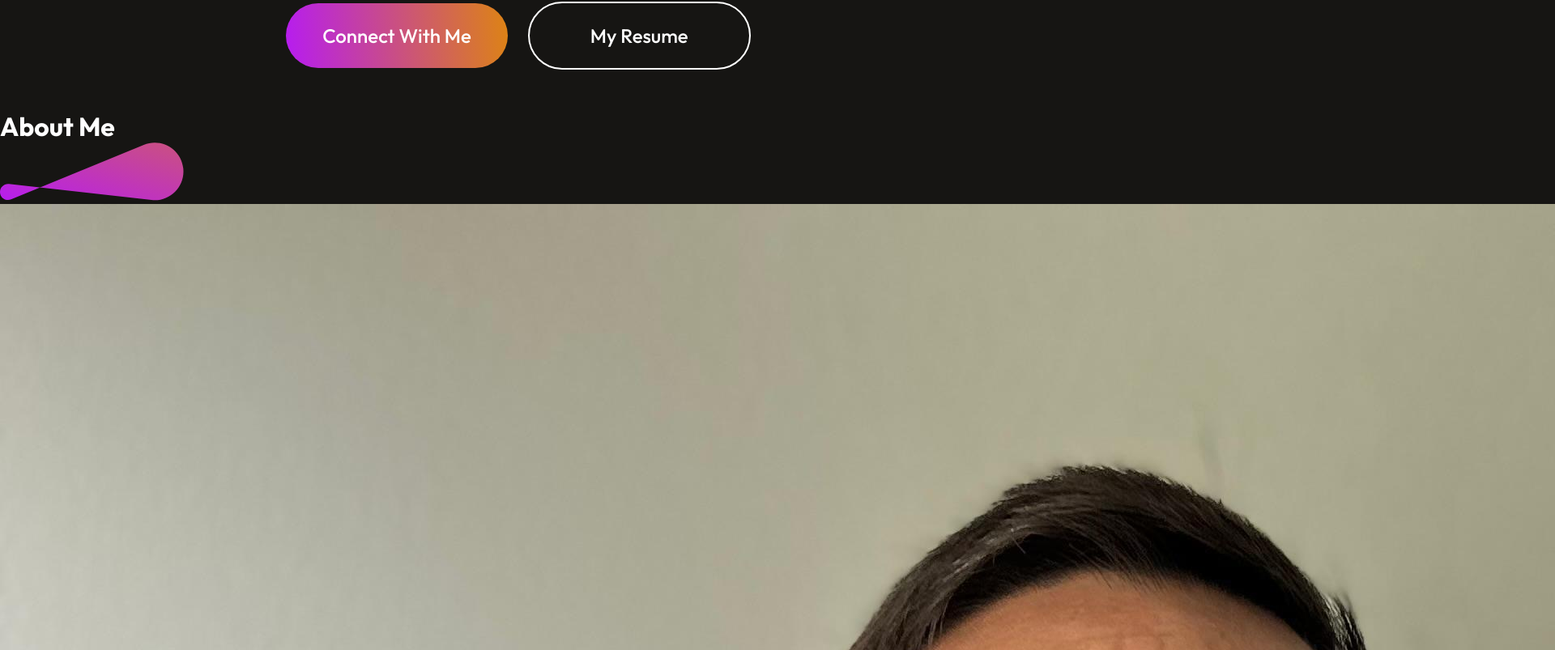
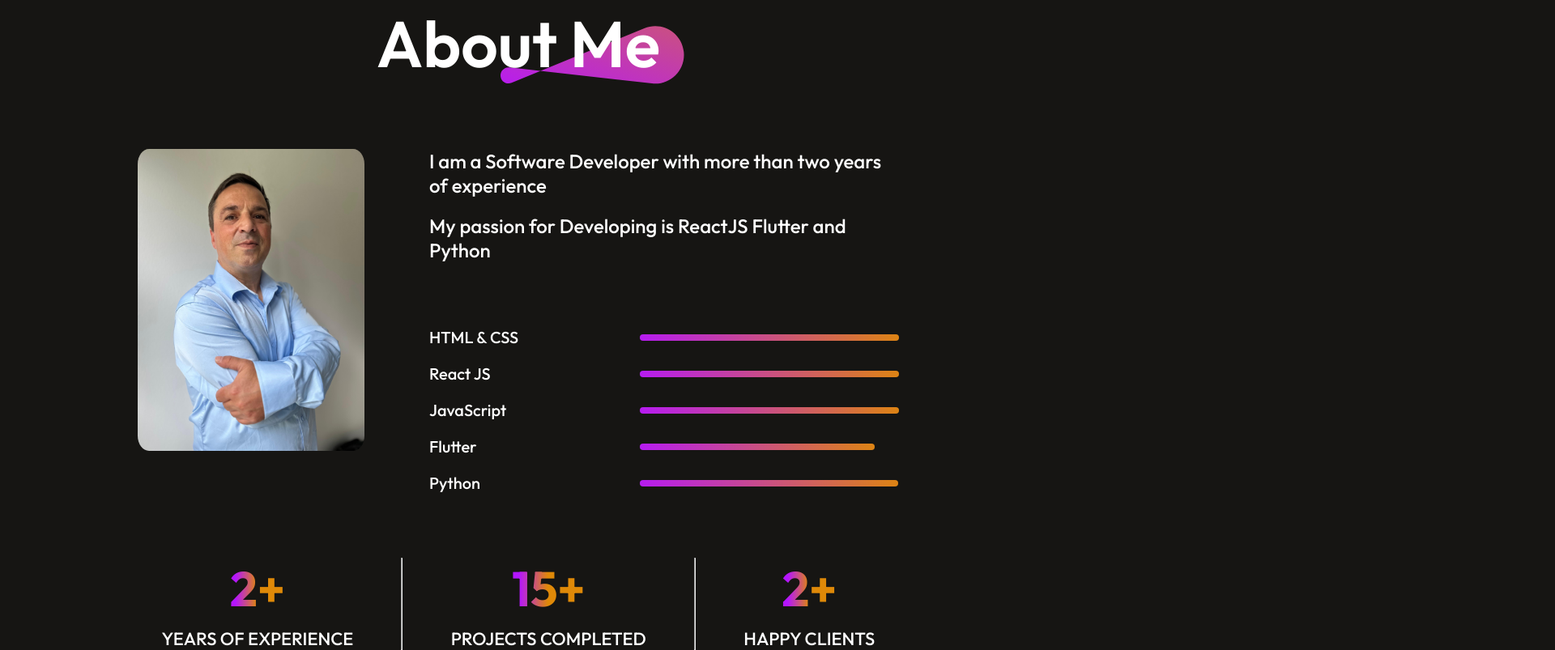
Before and after one commit to Giancarlo49/portfolio2024, a React (Vite) app: page / in a window 1280 px wide. Shown: the part 1097-1900 px from the top of the page at 81% size, 1920 px wide, since content can reach past the window. Built offline with nearby package versions, Linux system fonts and the light colour scheme.

Commit message:
about page fertig gestellt und startpage angepasst

```diff
--- a/src/Components/About/About.css
+++ b/src/Components/About/About.css
@@ -0,0 +1,119 @@
+.about-left img {
+    width: 280px; /* Hier können Sie die gewünschte Breite einstellen */
+    height: auto; /* Hier können Sie die gewünschte Höhe einstellen */
+    object-fit: cover; /* Optional: um das Bild zuzuschneiden und zu skalieren */
+    border-radius: 5%; /* Optional: um das Bild rund zu machen */
+}
+
+.about{
+    display: flex;
+    flex-direction: column;
+    align-items: center;
+    justify-content: center;
+    gap: 80px;
+    margin: 80px 170px;
+}
+
+.about-title{
+    position: relative;
+}
+
+.about-title h1{
+    padding: 0px 30px;
+    font-size: 80px;
+    font-weight: 600;
+}
+
+.about-title img{
+    position: absolute;
+    bottom: 0;
+    right: 0;
+    z-index: -1;
+}
+
+.about-sections{
+    display: flex;
+    gap: 80px;
+}
+
+.about-right{
+    display: flex;
+    flex-direction: column;
+    gap: 80px;
+}
+
+.about-para{
+    display: flex;
+    flex-direction: column;
+    gap: 20px;
+    font-size: 24px;
+    font-weight: 500;
+}
+
+.about-skills{
+    display: flex;
+    flex-direction: column;
+    gap: 20px;
+}
+
+.about-skill{
+    display: flex;
+    gap: 80px;
+    align-items: center;
+    transition: 0.3s;
+
+}
+
+.about-skill p{
+    min-width: 180px;
+    font-size: 20px;
+    font-weight: 500;
+}
+
+.about-skill hr{
+    outline: none;
+    border: none;
+    width: 50%;
+    height: 8px;
+    border-radius: 50px;
+    background: linear-gradient(264deg, #DF8908 -5.09%, #B415FF 106.28%);
+}
+
+.about-achievements{
+    display: flex;
+    width: 100%;
+    justify-content: space-around;
+    margin-bottom: 80px;
+}
+
+.about-achievement{
+    display: flex;
+    flex-direction: column;
+    align-items: center;
+    gap: 10px;
+    transition: 0.5s;
+}
+
+.about-achievement h1{
+    font-size: 60px;
+    font-weight: 700;
+    background: linear-gradient(270deg, #DF8908 50.41%, #B415FF 90.25% );
+    background-clip: text;
+    -webkit-background-clip: text;
+    -webkit-text-fill-color: transparent;
+}
+
+.about-achievement p{
+    font-size: 22px;
+    font-weight: 500;
+}
+
+.about-skill:hover{
+    transform: scale(1.05);
+    transition: 0.3s;
+}
+
+.about-achievement:hover{
+    transform: scale(1.12);
+    transition: 0.5s;
+}
--- a/src/Components/About/About.jsx
+++ b/src/Components/About/About.jsx
@@ -17,13 +17,14 @@
               <div className="about-right">
                   <div className="about-para">
                       <p>I am a Software Developer with more than two years of experience</p>
-                      <p>My passion for Developing ist ReactJS Flutter and Python</p>
+                      <p>My passion for Developing is ReactJS Flutter and Python</p>
                   </div>
                   <div className="about-skills">
                       <div className="about-skill"><p>HTML & CSS</p><hr style={{width: "60%"}}/></div>
-                      <div className="about-skill"><p>React JS & JavaScript</p><hr style={{width: "70%"}}/></div>
+                      <div className="about-skill"><p>React JS</p><hr style={{ width: "70%" }} /></div>
+                      <div className="about-skill"><p>JavaScript</p><hr style={{width: "60%"}}/></div>
                       <div className="about-skill"><p>Flutter</p><hr style={{width: "50%"}}/></div>
-                      <div className="about-skill"><p>Python</p><hr style={{width: "60%"}}/></div>
+                      <div className="about-skill"><p>Python</p><hr style={{width: "55%"}}/></div>
                   </div>
               </div>
           </div>
@@ -32,6 +33,16 @@
                   <h1>2+</h1>
                   <p>YEARS OF EXPERIENCE</p>
               </div>
+              <hr />
+              <div className="about-achievement">
+                  <h1>15+</h1>
+                  <p>PROJECTS COMPLETED</p>
+              </div>
+              <hr />
+              <div className="about-achievement">
+                  <h1>2+</h1>
+                  <p>HAPPY CLIENTS</p>
+              </div>
           </div>
     </div>
   )
--- a/src/Components/Hero/Hero.css
+++ b/src/Components/Hero/Hero.css
@@ -6,14 +6,14 @@
 }
 
 .hero img{
-    margin-top: 150px;
+    margin-top: 100px;
     border-radius: 100px;
 }
 
 .hero h1{
     text-align: center;
-    width: 70%;
-    font-size: 90px;
+    width: 80%;
+    font-size: 70px;
     font-weight: 600;
 }
 
```
